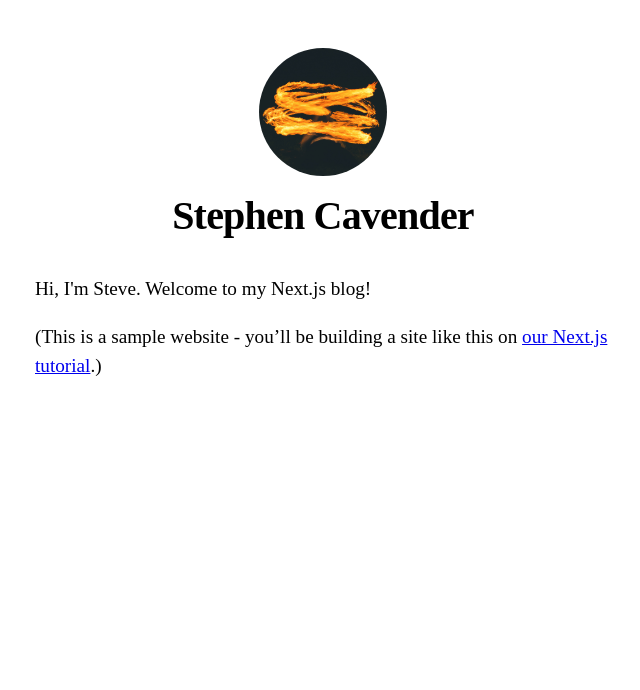
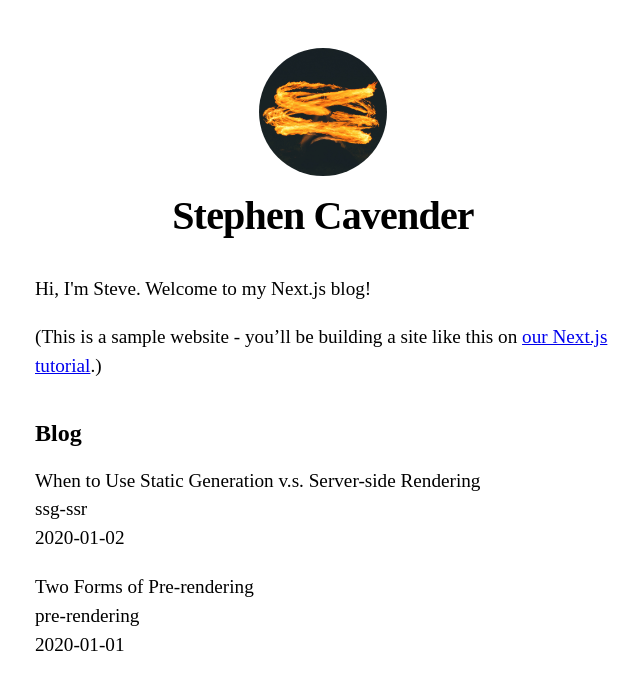
Before and after one commit to StephenCavender/next-blog-tutorial, a Next.js app: page / in a window 1280 px wide. Shown: the top 690 px of the page, without its empty margins (317-957 px from the left). Built offline with nearby package versions, Linux system fonts and the light colour scheme.

Commit message:
add posts and load on to home page

```diff
--- /dev/null
+++ b/lib/posts.js
@@ -0,0 +1,35 @@
+import fs from 'fs'
+import path from 'path'
+import matter from 'gray-matter'
+
+const postsDirectory = path.join(process.cwd(), 'posts')
+
+export function getSortedPostsData() {
+  // Get file names under /posts
+  const fileNames = fs.readdirSync(postsDirectory)
+  const allPostsData = fileNames.map(fileName => {
+    // Remove ".md" from file name to get id
+    const id = fileName.replace(/\.md$/, '')
+
+    // Read markdown file as string
+    const fullPath = path.join(postsDirectory, fileName)
+    const fileContents = fs.readFileSync(fullPath, 'utf8')
+
+    // Use gray-matter to parse the post metadata section
+    const matterResult = matter(fileContents)
+
+    // Combine the data with the id
+    return {
+      id,
+      ...matterResult.data
+    }
+  })
+  // Sort posts by date
+  return allPostsData.sort((a, b) => {
+    if (a.date < b.date) {
+      return 1
+    } else {
+      return -1
+    }
+  })
+}
--- a/pages/index.js
+++ b/pages/index.js
@@ -1,8 +1,9 @@
 import Head from 'next/head'
 import Layout, { siteTitle } from '../components/layout'
 import utilStyles from '../styles/utils.module.css'
+import { getSortedPostsData } from '../lib/posts'
 
-export default function Home() {
+export default function Home({ allPostsData }) {
   return (
     <Layout home>
       <Head>
@@ -15,6 +16,29 @@
           <a href="https://nextjs.org/learn">our Next.js tutorial</a>.)
         </p>
       </section>
+      <section className={`${utilStyles.headingMd} ${utilStyles.padding1px}`}>
+        <h2 className={utilStyles.headingLg}>Blog</h2>
+        <ul className={utilStyles.list}>
+          {allPostsData.map(({ id, date, title }) => (
+            <li className={utilStyles.listItem} key={id}>
+              {title}
+              <br />
+              {id}
+              <br />
+              {date}
+            </li>
+          ))}
+        </ul>
+      </section>
     </Layout>
   )
 }
+
+export async function getStaticProps() {
+  const allPostsData = getSortedPostsData()
+  return {
+    props: {
+      allPostsData
+    }
+  }
+}
--- /dev/null
+++ b/posts/pre-rendering.md
@@ -0,0 +1,11 @@
+---
+title: 'Two Forms of Pre-rendering'
+date: '2020-01-01'
+---
+
+Next.js has two forms of pre-rendering: **Static Generation** and **Server-side Rendering**. The difference is in **when** it generates the HTML for a page.
+
+- **Static Generation** is the pre-rendering method that generates the HTML at **build time**. The pre-rendered HTML is then _reused_ on each request.
+- **Server-side Rendering** is the pre-rendering method that generates the HTML on **each request**.
+
+Importantly, Next.js lets you **choose** which pre-rendering form to use for each page. You can create a "hybrid" Next.js app by using Static Generation for most pages and using Server-side Rendering for others.
--- /dev/null
+++ b/posts/ssg-ssr.md
@@ -0,0 +1,19 @@
+---
+title: 'When to Use Static Generation v.s. Server-side Rendering'
+date: '2020-01-02'
+---
+
+We recommend using **Static Generation** (with and without data) whenever possible because your page can be built once and served by CDN, which makes it much faster than having a server render the page on every request.
+
+You can use Static Generation for many types of pages, including:
+
+- Marketing pages
+- Blog posts
+- E-commerce product listings
+- Help and documentation
+
+You should ask yourself: "Can I pre-render this page **ahead** of a user's request?" If the answer is yes, then you should choose Static Generation.
+
+On the other hand, Static Generation is **not** a good idea if you cannot pre-render a page ahead of a user's request. Maybe your page shows frequently updated data, and the page content changes on every request.
+
+In that case, you can use **Server-Side Rendering**. It will be slower, but the pre-rendered page will always be up-to-date. Or you can skip pre-rendering and use client-side JavaScript to populate data.
```
